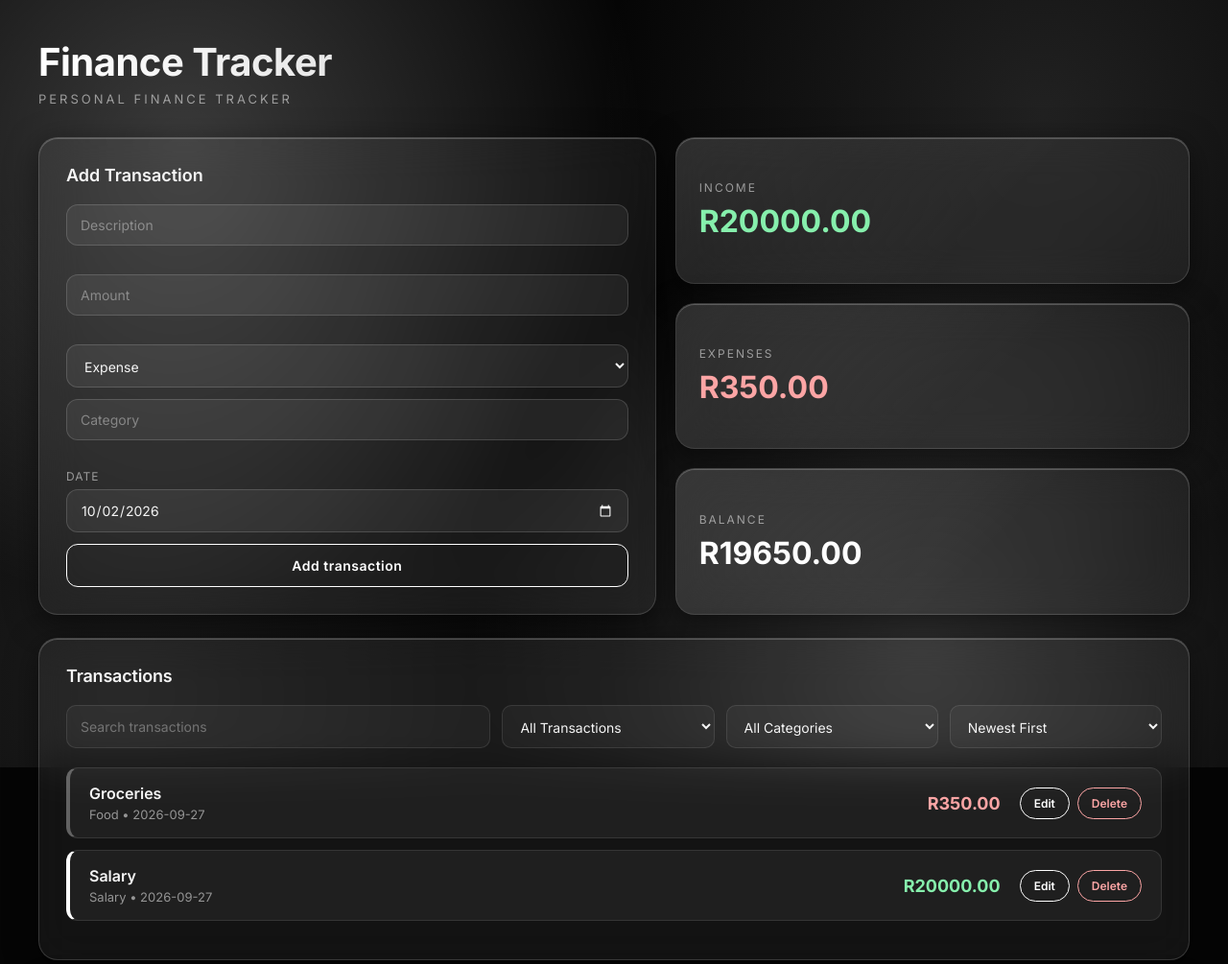
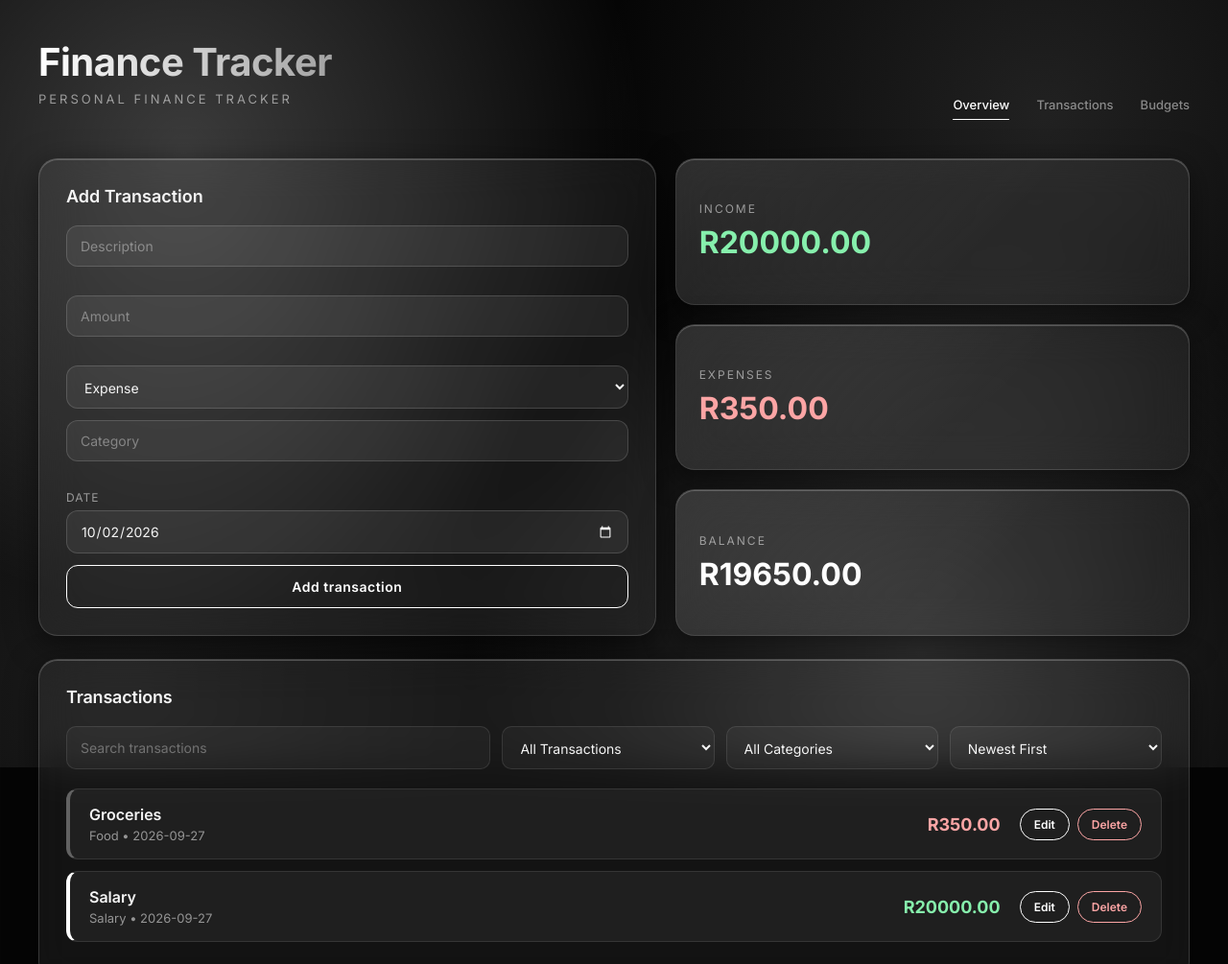
Before and after one commit to dylankm-cs/finance-tracker, a plain HTML site: page index.html in a window 1280 px wide. Shown: the top 1005 px of the page at 96% size. Drawn offline with Linux system fonts and the light colour scheme.

Commit message:
Add section navigation

```diff
--- a/index.html
+++ b/index.html
@@ -19,13 +19,30 @@
 </head>
 <body>
 
-    <div class="app">
+
+      <div class="app-header">
+
+    <div class="app-heading">
 
         <h1 class="app-title">Finance Tracker</h1>
 
         <p class="app-subtitle">Personal finance tracker</p>
 
-        <div class="dashboard">
+    </div>
+
+</div>
+
+<nav class="app-navigation">
+
+    <a href="#" class="active">Overview</a>
+
+    <a href="#transactions">Transactions</a>
+
+    <a href="#budgets">Budgets</a>
+
+</nav>
+
+        <div class="dashboard" id="overview">
 
             <section class="transaction-form">
 
@@ -89,7 +106,7 @@
 
         </div>
 
-        <section class="transaction-list">
+       <section class="transaction-list" id="transactions">
 
             <h2>Transactions</h2>
 
@@ -135,7 +152,7 @@
 
         </section>
 
-        <section class="budget-section">
+        <section class="budget-section" id="budgets">
 
             <h2>Budget</h2>
 
--- a/script.js
+++ b/script.js
@@ -7,6 +7,11 @@ const overallBudgetContainer = document.getElementById("overall-budget");
 const insightsContainer = document.getElementById("insights");
 
 const transactionsContainer = document.getElementById("transactions-container");
+const navigationLinks = document.querySelectorAll(".app-navigation a");
+
+const navigationSections = document.querySelectorAll(
+    "#overview, #transactions, #budgets"
+);
 
 let editingTransactionid = null;
 let editingBudgetid = null;
@@ -1215,7 +1220,56 @@ saveEditTransactionButton.addEventListener("click", function(){
 
 });
 
+const navigationObserver = new IntersectionObserver(function(entries){
 
+    for(const entry of entries){
+
+        if(entry.isIntersecting){
+
+            navigationLinks.forEach(function(link){
+
+                link.classList.remove("active");
+
+            });
+
+           let activeLink;
+
+if(entry.target.id === "overview"){
+    activeLink = document.querySelector(
+        '.app-navigation a[href="#"]'
+    );
+}else{
+    activeLink = document.querySelector(
+        `.app-navigation a[href="#${entry.target.id}"]`
+    );
+}
+
+if(activeLink){
+    activeLink.classList.add("active");
+}
+
+
+            if(activeLink){
+
+                activeLink.classList.add("active");
+
+            }
+
+        }
+
+    }
+
+}, {
+
+    threshold: 0.2
+
+});
+
+navigationSections.forEach(function(section){
+
+    navigationObserver.observe(section);
+
+});
 updateDashboard();
 
 updateCategoryFilter();
--- a/style.css
+++ b/style.css
@@ -855,6 +855,12 @@ select option{
 
         justify-content: space-between;
     }
+    .app-navigation{
+    justify-content: center;
+    gap: 22px;
+    margin-top: 20px;
+    margin-bottom: 24px;
+}
 
 }
 .modal{
@@ -1023,3 +1029,104 @@ select option{
     }
 
 }
+html{
+    scroll-behavior: smooth;
+}
+
+.app-header{
+    display: flex;
+
+    align-items: center;
+
+    justify-content: space-between;
+
+    margin-bottom: 32px;
+}
+
+.app-heading{
+    flex-shrink: 0;
+}
+
+.app-subtitle{
+    margin-bottom: 0;
+}
+
+.app-navigation{
+    position: sticky;
+
+    top: 0;
+
+    z-index: 100;
+
+    display: flex;
+
+    justify-content: flex-end;
+
+    align-items: center;
+
+    gap: 28px;
+
+    margin-top: -58px;
+
+    margin-bottom: 32px;
+
+    padding: 8px 0;
+
+    pointer-events: none;
+}
+
+.app-navigation a{
+    position: relative;
+
+    padding: 8px 0;
+
+    color: rgba(245, 245, 245, 0.5);
+
+    font-size: 13px;
+
+    font-weight: 500;
+
+    text-decoration: none;
+
+    pointer-events: auto;
+
+    transition: 0.2s ease;
+}
+
+.app-navigation a::after{
+    content: "";
+
+    position: absolute;
+
+    bottom: 0;
+
+    left: 0;
+
+    width: 0;
+
+    height: 1px;
+
+    background: #ffffff;
+
+    transition: width 0.2s ease;
+}
+
+.app-navigation a:hover{
+    color: #ffffff;
+}
+
+.app-navigation a:hover::after{
+    width: 100%;
+}
+
+.app-navigation a.active{
+    color: #ffffff;
+}
+
+.app-navigation a.active::after{
+    width: 100%;
+
+}
+html{
+    scroll-behavior: smooth;
+}
```
